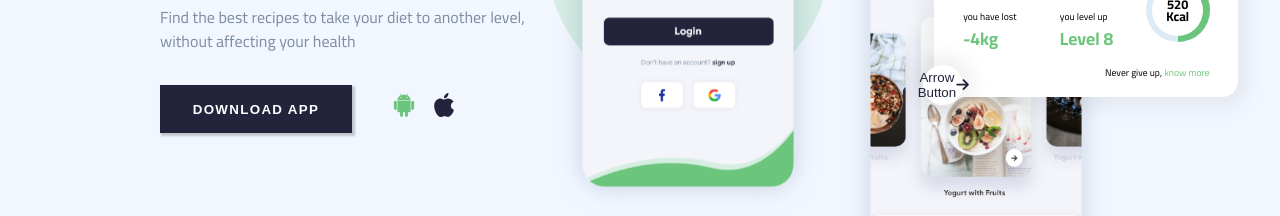
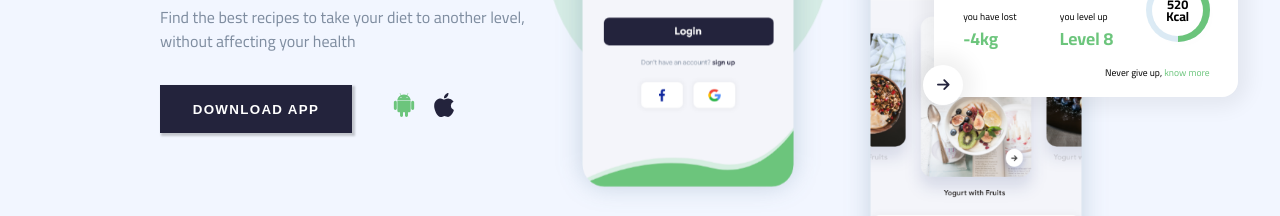
Before and after one commit to thetsGit/Healthy, a Next.js app: page / in a window 1280 px wide. Shown: the part 434-650 px from the top of the page. Built offline with nearby package versions, Linux system fonts and the light colour scheme.

Commit message:
modify: Modify display none from hidden

```diff
--- a/components/styled/hiddenText.js
+++ b/components/styled/hiddenText.js
@@ -1,7 +1,7 @@
 import styled from "styled-components";
 
 const HiddenText = styled.span`
-    display: hidden;
+    display: none;
 `;
 
 export default HiddenText;
```
